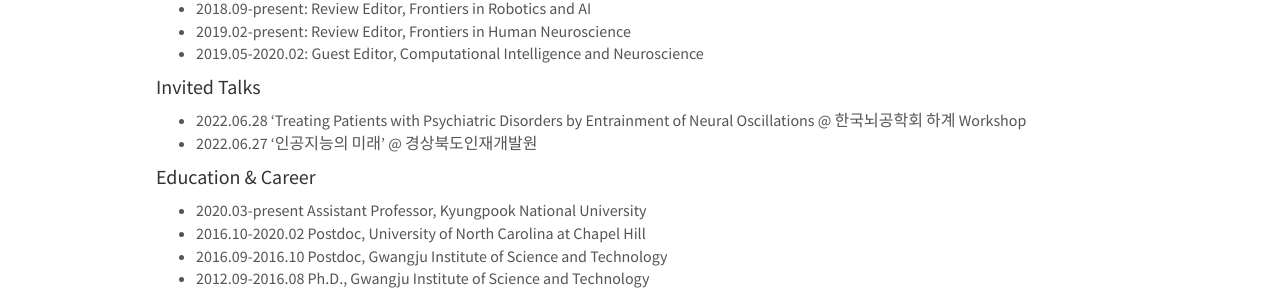
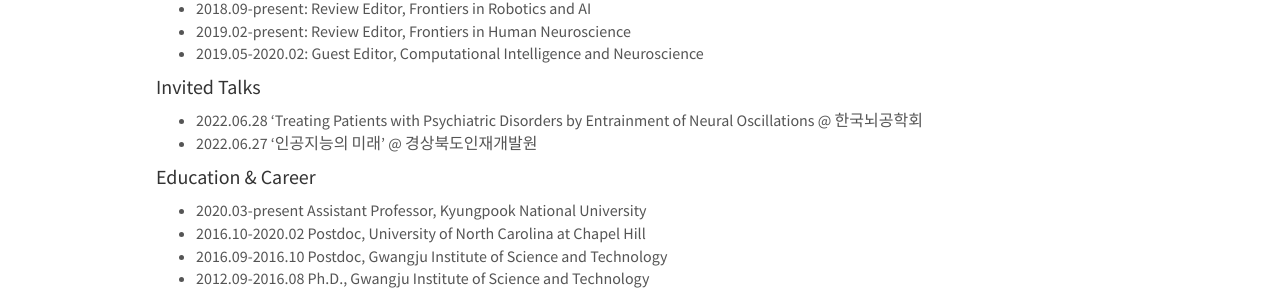
Before and after one commit to KNU-BrainAI/knu-brainai.github.io, a Jekyll site: the page built from _pages/professor.md, in a window 1280 px wide and 945 px high. Shown: the part 460-753 px from the top of the window. Built offline with Jekyll 4.4.1, drawn with Linux system fonts in a browser that asks for light colours; nearby versions of some CDN libraries.

Commit message:
Update professor.md

```diff
--- a/_pages/professor.md
+++ b/_pages/professor.md
@@ -25,7 +25,7 @@ Phone: 053-950-5544<br/><br/>
 - 2019.05-2020.02: Guest Editor, Computational Intelligence and Neuroscience
 
 #### Invited Talks
-- 2022.06.28 'Treating Patients with Psychiatric Disorders by Entrainment of Neural Oscillations @ 한국뇌공학회 하계 Workshop
+- 2022.06.28 'Treating Patients with Psychiatric Disorders by Entrainment of Neural Oscillations @ 한국뇌공학회
 - 2022.06.27 '인공지능의 미래' @ 경상북도인재개발원
 
 #### Education & Career
```
